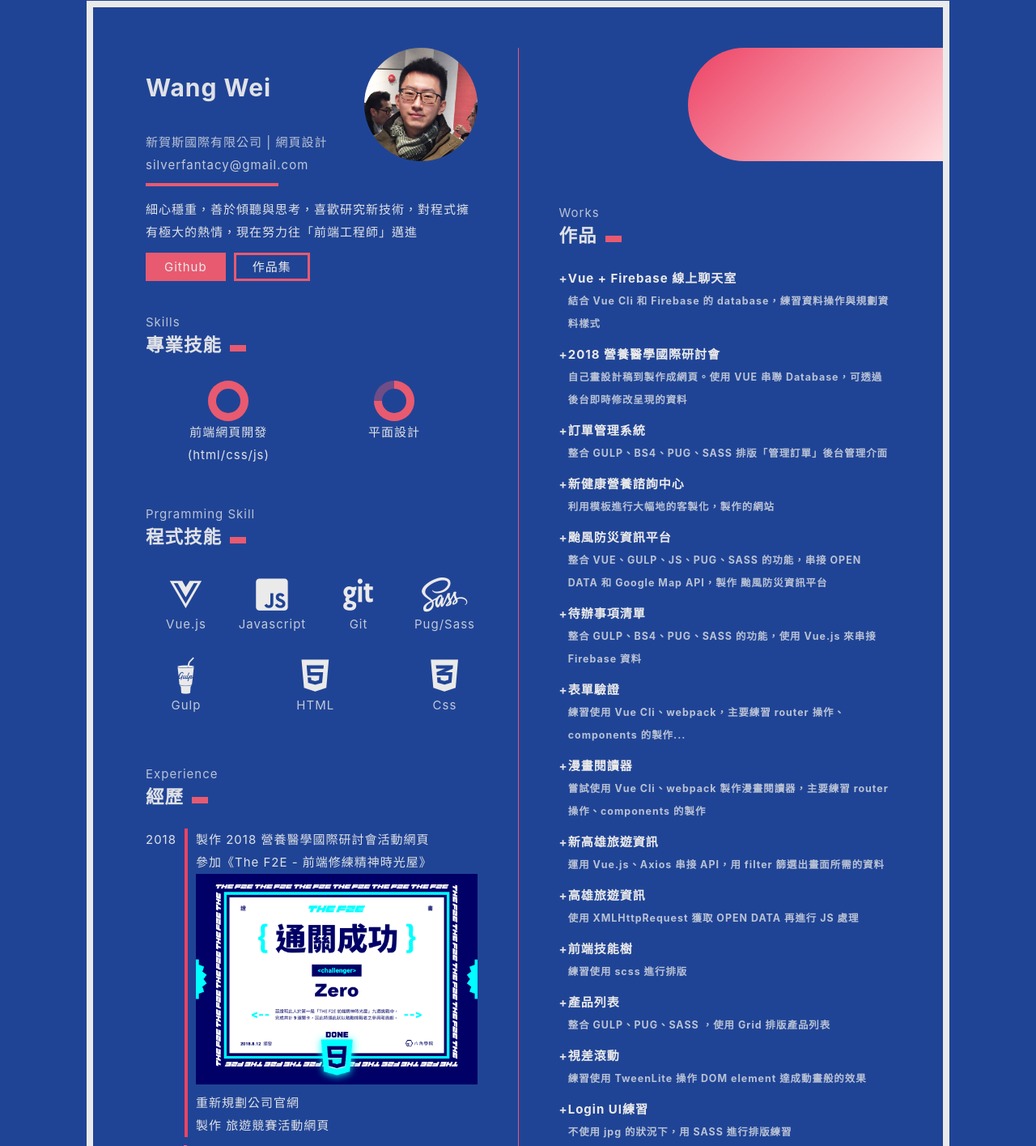
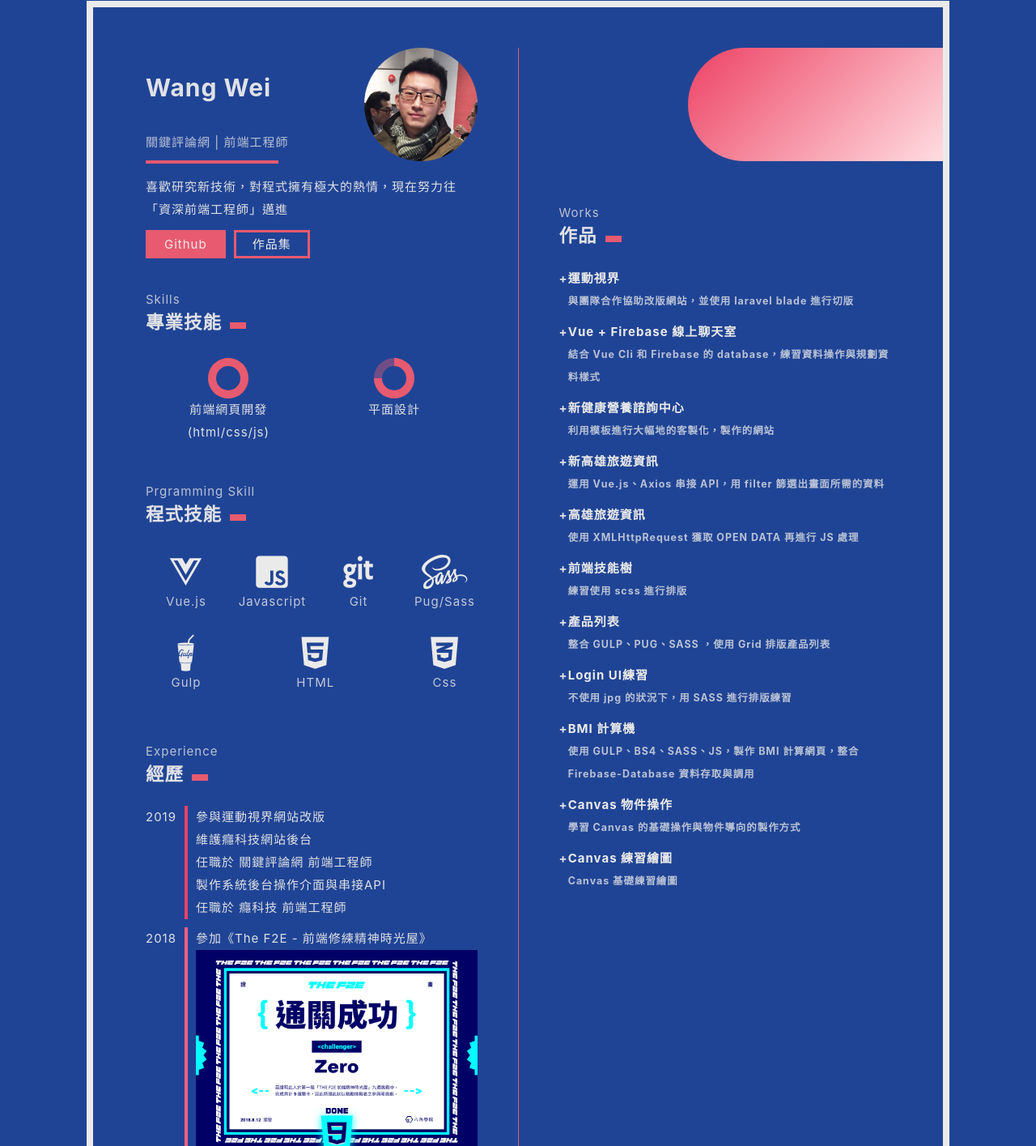
Before and after one commit to silverfantacy/Resume_2018, a website: page index.html in a window 1280 px wide. Shown: the part 57-1472 px from the top of the page at 81% size. Drawn offline with Linux system fonts and the light colour scheme.

Commit message:
update information 2020/03/15

```diff
--- a/index.html
+++ b/index.html
@@ -4,11 +4,6 @@
     <meta charset="UTF-8"/>
     <meta name="viewport" content="width=device-width, initial-scale=1.0"/>
     <meta http-equiv="X-UA-Compatible" content="ie=edge"/>
-    <meta name="google-site-verification" content="BVZqKRzuDLlFANt7JQ-jWghWYx9sHHZIG_JdMhnS_eo"/>
-    <meta name="keywords" content="Wang Wei, 王暐, 前端, 前端工程師, Front-end engineer"/>
-    <meta name="description" content="對程式擁有極大的熱情所以現在努力往「前端工程師」邁進"/>
-    <meta property="og:title" content="WANG WEI 個人網頁"/>
-    <meta property="og:description" content="對程式擁有極大的熱情所以現在努力往「前端工程師」邁進"/>
     <title>WANG WEI</title>
     <link rel="stylesheet" href="https://use.fontawesome.com/releases/v5.0.12/css/all.css" integrity="sha384-G0fIWCsCzJIMAVNQPfjH08cyYaUtMwjJwqiRKxxE/rx96Uroj1BtIQ6MLJuheaO9" crossorigin="anonymous"/>
     <link rel="stylesheet" href="./stylesheets/style.css"/>
@@ -18,9 +13,9 @@
       <div class="left">
         <div class="photo"></div>
         <h1>Wang Wei </h1>
-        <h4>新賀斯國際有限公司 | 網頁設計<br/> <a href="mailto:silverfantacy+work@gmail.com">silverfantacy@gmail.com</a></h4>
+        <h4>關鍵評論網 | 前端工程師</h4>
         <hr/>
-        <p>細心穩重，善於傾聽與思考，喜歡研究新技術，對程式擁有極大的熱情，現在努力往「前端工程師」邁進</p>
+        <p>喜歡研究新技術，對程式擁有極大的熱情，現在努力往「資深前端工程師」邁進</p>
         <div class="buttons"><a class="btn fill" href="https://github.com/silverfantacy" target="_blank">Github</a><a class="btn" href="graphic.html">作品集</a></div>
         <div class="block">
           <h4>Skills</h4>
@@ -60,9 +55,17 @@
           <h4>Experience</h4>
           <h2>經歷</h2>
           <ul class="listExperience">
+            <li class="year">2019
+              <ul>
+                <li>參與運動視界網站改版</li>
+                <li>維護癮科技網站後台</li>
+                <li>任職於 關鍵評論網 前端工程師</li>
+                <li>製作系統後台操作介面與串接API</li>
+                <li>任職於 癮科技 前端工程師</li>
+              </ul>
+            </li>
             <li class="year">2018
               <ul>
-                <li>製作 2018 營養醫學國際研討會活動網頁</li>
                 <li>參加《The F2E - 前端修練精神時光屋》<a class="f2eLink" href="https://www.thef2e.com/Certificate/-LDy0z9_Df1SYmwRaFnN"><img src="img/Thef2e-Certificate.png" alt="Thef2e-Certificate"/></a></li>
                 <li>重新規劃公司官網</li>
                 <li>製作 旅遊競賽活動網頁</li>
@@ -90,43 +93,18 @@
           <h2>作品</h2>
           <ul class="listWork">
             <li class="listHover d-flex flex-row">+
+              <div class="d-flex flex-column justify-content-start"><a href="https://www.sportsv.net/" title="運動視界" target="_blank"> 運動視界</a>
+                <h5 class="text-opacity">與團隊合作協助改版網站，並使用 laravel blade 進行切版</h5>
+              </div>
+            </li>
+            <li class="listHover d-flex flex-row">+
               <div class="d-flex flex-column justify-content-start"><a href="https://silverfantacy.github.io/project-chatroom-inline/#/chatroom" title="Vue + Firebase 線上聊天室" target="_blank"> Vue + Firebase 線上聊天室</a>
                 <h5 class="text-opacity">結合 Vue Cli 和 Firebase 的 database，練習資料操作與規劃資料樣式</h5>
               </div>
             </li>
             <li class="listHover d-flex flex-row">+
-              <div class="d-flex flex-column justify-content-start"><a href="http://minerva.nctu.me/#/index" title="2018 營養醫學國際研討會" target="_blank"> 2018 營養醫學國際研討會</a>
-                <h5 class="text-opacity">自己畫設計稿到製作成網頁。使用 VUE 串聯 Database，可透過後台即時修改呈現的資料</h5>
-              </div>
-            </li>
-            <li class="listHover d-flex flex-row">+
-              <div class="d-flex flex-column justify-content-start"><a href="https://silverfantacy.github.io/The-F2E-No3.admin-order/index.html" title="訂單管理系統" target="_blank"> 訂單管理系統</a>
-                <h5 class="text-opacity">整合 GULP、BS4、PUG、SASS 排版「管理訂單」後台管理介面</h5>
-              </div>
-            </li>
-            <li class="listHover d-flex flex-row">+
               <div class="d-flex flex-column justify-content-start"><a href="http://healthbook.com.tw/" title="新健康營養諮詢中心" target="_blank"> 新健康營養諮詢中心</a>
                 <h5 class="text-opacity">利用模板進行大幅地的客製化，製作的網站</h5>
-              </div>
-            </li>
-            <li class="listHover d-flex flex-row">+
-              <div class="d-flex flex-column justify-content-start"><a href="https://silverfantacy.github.io/Disaster-Prevention/" title="颱風防災資訊平台" target="_blank"> 颱風防災資訊平台</a>
-                <h5 class="text-opacity">整合 VUE、GULP、JS、PUG、SASS 的功能，串接 OPEN DATA 和 Google Map API，製作 颱風防災資訊平台</h5>
-              </div>
-            </li>
-            <li class="listHover d-flex flex-row">+
-              <div class="d-flex flex-column justify-content-start"><a href="https://silverfantacy.github.io/The-F2E-No1.todolist/" title="待辦事項清單" target="_blank"> 待辦事項清單</a>
-                <h5 class="text-opacity">整合 GULP、BS4、PUG、SASS 的功能，使用 Vue.js 來串接 Firebase 資料</h5>
-              </div>
-            </li>
-            <li class="listHover d-flex flex-row">+
-              <div class="d-flex flex-column justify-content-start"><a href="https://silverfantacy.github.io/The-F2E-No6.validation/" title="表單驗證" target="_blank"> 表單驗證</a>
-                <h5 class="text-opacity">練習使用 Vue Cli、webpack，主要練習 router 操作、components 的製作...</h5>
-              </div>
-            </li>
-            <li class="listHover d-flex flex-row">+
-              <div class="d-flex flex-column justify-content-start"><a href="https://github.com/silverfantacy/The-F2E-No5.comic-viewer" title="漫畫閱讀器" target="_blank"> 漫畫閱讀器</a>
-                <h5 class="text-opacity">嘗試使用 Vue Cli、webpack 製作漫畫閱讀器，主要練習 router 操作、components 的製作</h5>
               </div>
             </li>
             <li class="listHover d-flex flex-row">+
@@ -150,11 +128,6 @@
               </div>
             </li>
             <li class="listHover d-flex flex-row">+
-              <div class="d-flex flex-column justify-content-start"><a href="https://codepen.io/Serment/full/jpmwbN" title="視差滾動" target="_blank"> 視差滾動</a>
-                <h5 class="text-opacity">練習使用 TweenLite 操作 DOM element 達成動畫般的效果</h5>
-              </div>
-            </li>
-            <li class="listHover d-flex flex-row">+
               <div class="d-flex flex-column justify-content-start"><a href="https://codepen.io/Serment/full/OvGmXz" title="Login UI 練習" target="_blank"> Login UI練習</a>
                 <h5 class="text-opacity">不使用 jpg 的狀況下，用 SASS 進行排版練習</h5>
               </div>
@@ -162,11 +135,6 @@
             <li class="listHover d-flex flex-row">+
               <div class="d-flex flex-column justify-content-start"><a href="https://silverfantacy.github.io/BMI-2018/" title="BMI 計算機" target="_blank"> BMI 計算機</a>
                 <h5 class="text-opacity">使用 GULP、BS4、SASS、JS，製作 BMI 計算網頁，整合 Firebase-Database 資料存取與調用</h5>
-              </div>
-            </li>
-            <li class="listHover d-flex flex-row">+
-              <div class="d-flex flex-column justify-content-start"><a href="https://silverfantacy.github.io/hexschoo-2018/" title="六角學院首頁 DEMO" target="_blank"> 六角學院首頁 DEMO</a>
-                <h5 class="text-opacity">整合 GULP、BS4、PUG、SASS 的功能，製作 RWD 網站</h5>
               </div>
             </li>
             <li class="listHover d-flex flex-row">+
```
